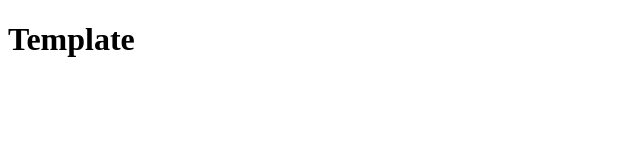
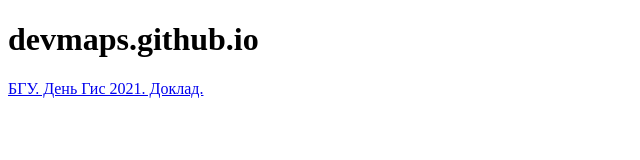
Before and after one commit to DevMaps/devmaps.github.io, a plain HTML site: page index.html in a window 1280 px wide. Shown: the whole page, without its empty margins (0-640 px from the left). Drawn offline with Linux system fonts and the light colour scheme.

Commit message:
N3. Update index.html to be a main page with links

```diff
--- a/index.html
+++ b/index.html
@@ -3,10 +3,13 @@
 	<head>
 		<meta http-equiv="Content-Type" content="text/html; charset=UTF-8">
 		<meta name="viewport" content="width=device-width, initial-scale=1">
-		<title>Template</title>
+		<title>devmaps.github.io</title>
 	</head>
 
 	<body>
-		<h1>Template</h1>
+		<h1>devmaps.github.io</h1>
+        <p>
+            <a href="gis-day-bsu-2021.html">БГУ. День Гис 2021. Доклад.</a>
+        </p>
 	</body>
 </html>
```
